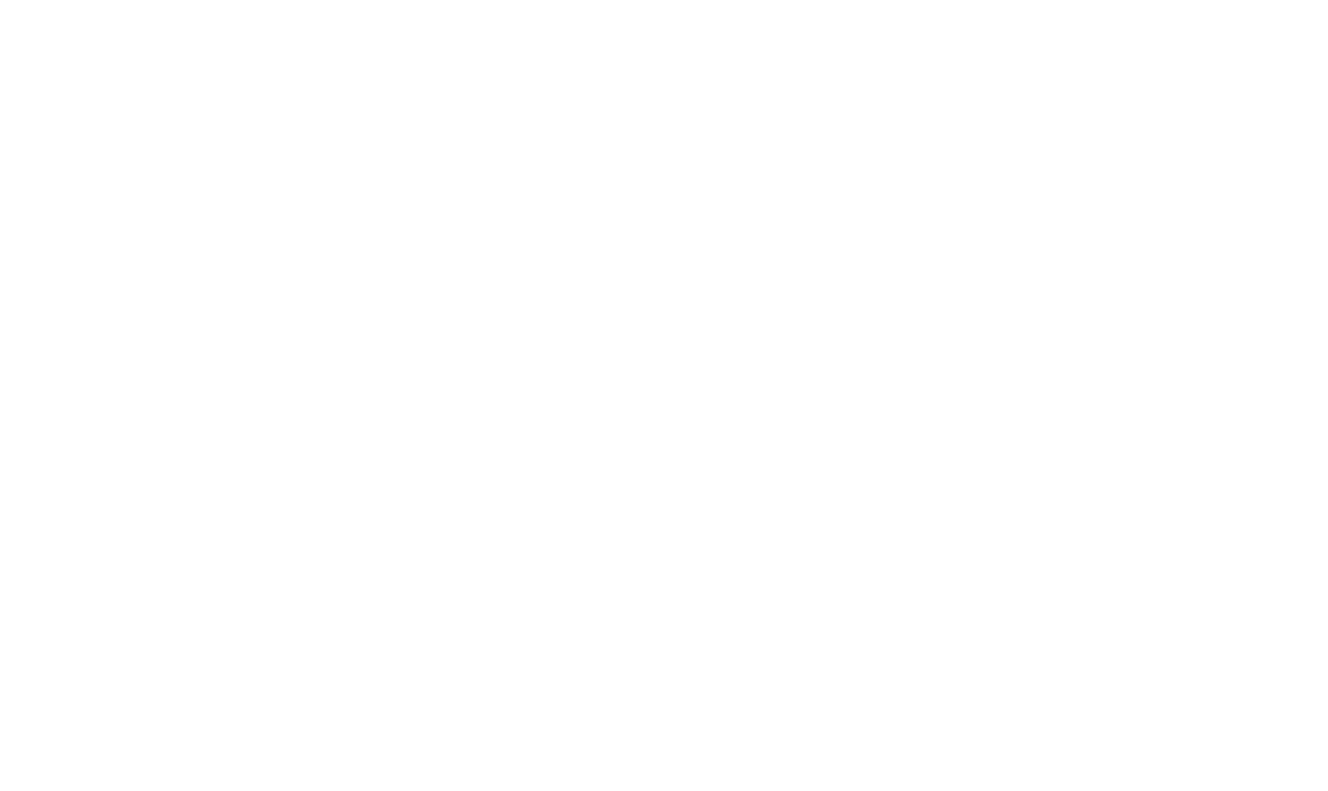
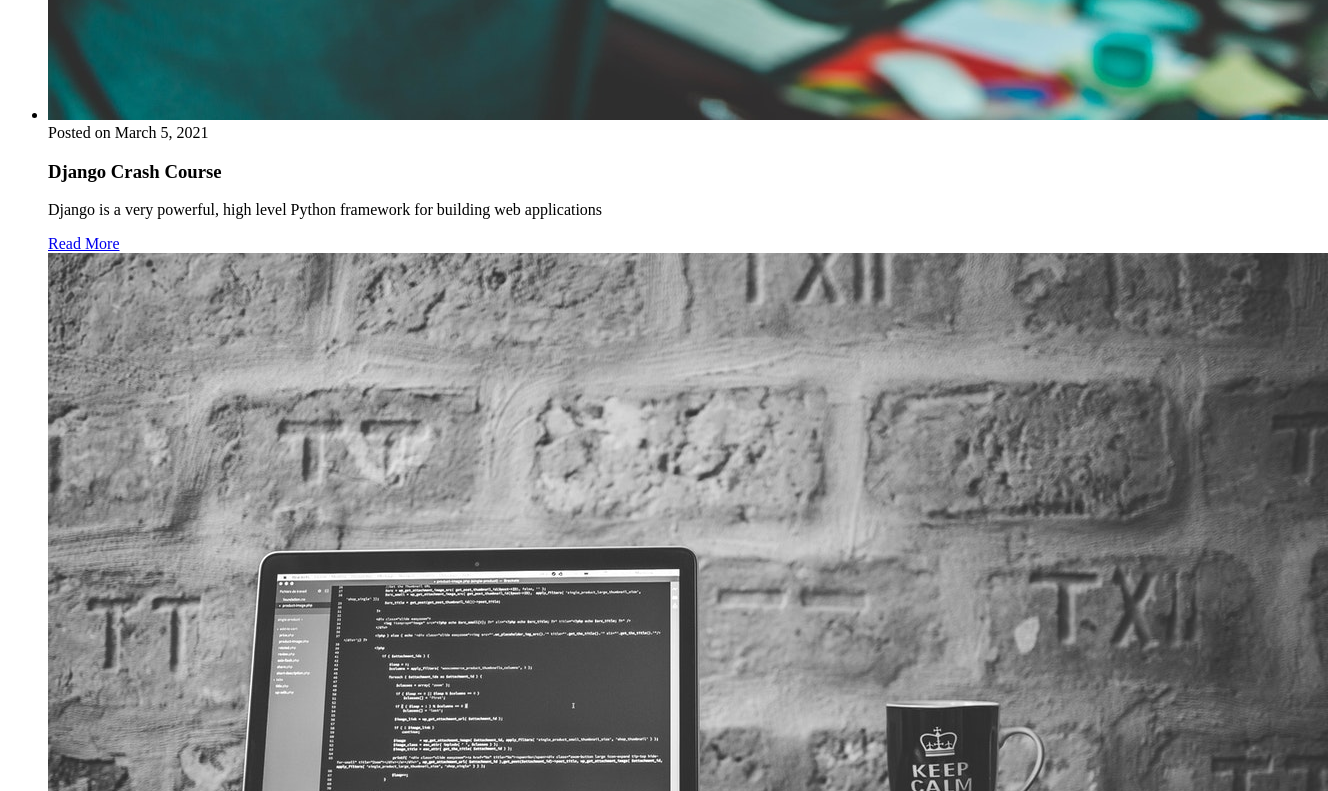
Before and after one commit to CodeSoom/project-react-4-dngwoodo, a Next.js app: page / in a window 1280 px wide. Shown: the part 749-1540 px from the top of the page, 1328 px wide, since content can reach past the window. Before the commit the page ends 800 px from the top, so only its background shows below. Built offline with nearby package versions, Linux system fonts and the light colour scheme.

Commit message:
feat: Add Post component

```diff
--- /dev/null
+++ b/components/Post/Post.tsx
@@ -0,0 +1,32 @@
+import Link from 'next/link';
+
+export type Props = {
+  post: {
+    slug: string;
+    frontmatter: {
+      title: string;
+      date: string;
+      excerpt: string;
+      coverImage: string;
+    };
+  };
+};
+
+export default function Post({ post }: Props) {
+  const {
+    slug,
+    frontmatter: { coverImage, date, title, excerpt },
+  } = post;
+
+  return (
+    <li key={slug}>
+      <img src={coverImage} alt='' />
+      <div>Posted on {date}</div>
+      <h3>{title}</h3>
+      <p>{excerpt}</p>
+      <Link href={`/blog/${slug}`}>
+        <a href='replace'>Read More</a>
+      </Link>
+    </li>
+  );
+}
--- /dev/null
+++ b/components/Post/index.tsx
@@ -0,0 +1,3 @@
+import Post from './Post';
+
+export default Post;
--- a/components/Posts/Posts.tsx
+++ b/components/Posts/Posts.tsx
@@ -1,10 +1,11 @@
+import Post from '@/components/Post';
+
 import { Props } from '@/pages/index';
 
 export default function Posts({ posts }: Props) {
   return (
     <ul>
-      {posts &&
-        posts.map((post) => <li key={post.slug}>{post.frontmatter.title}</li>)}
+      {posts && posts.map((post) => <Post key={post.slug} post={post} />)}
     </ul>
   );
 }
```
Also changed, not shown: 2 other files (tests, documents, lock files or other folders).
